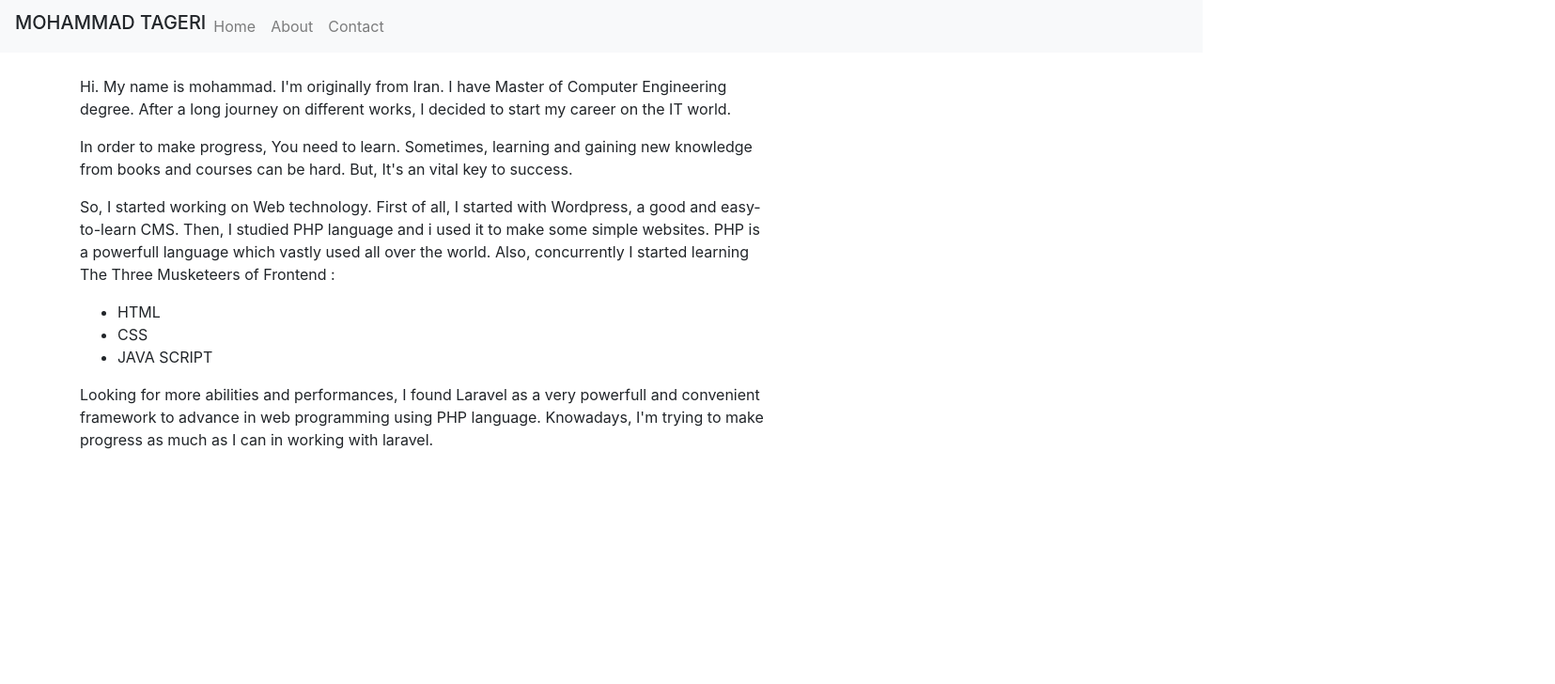
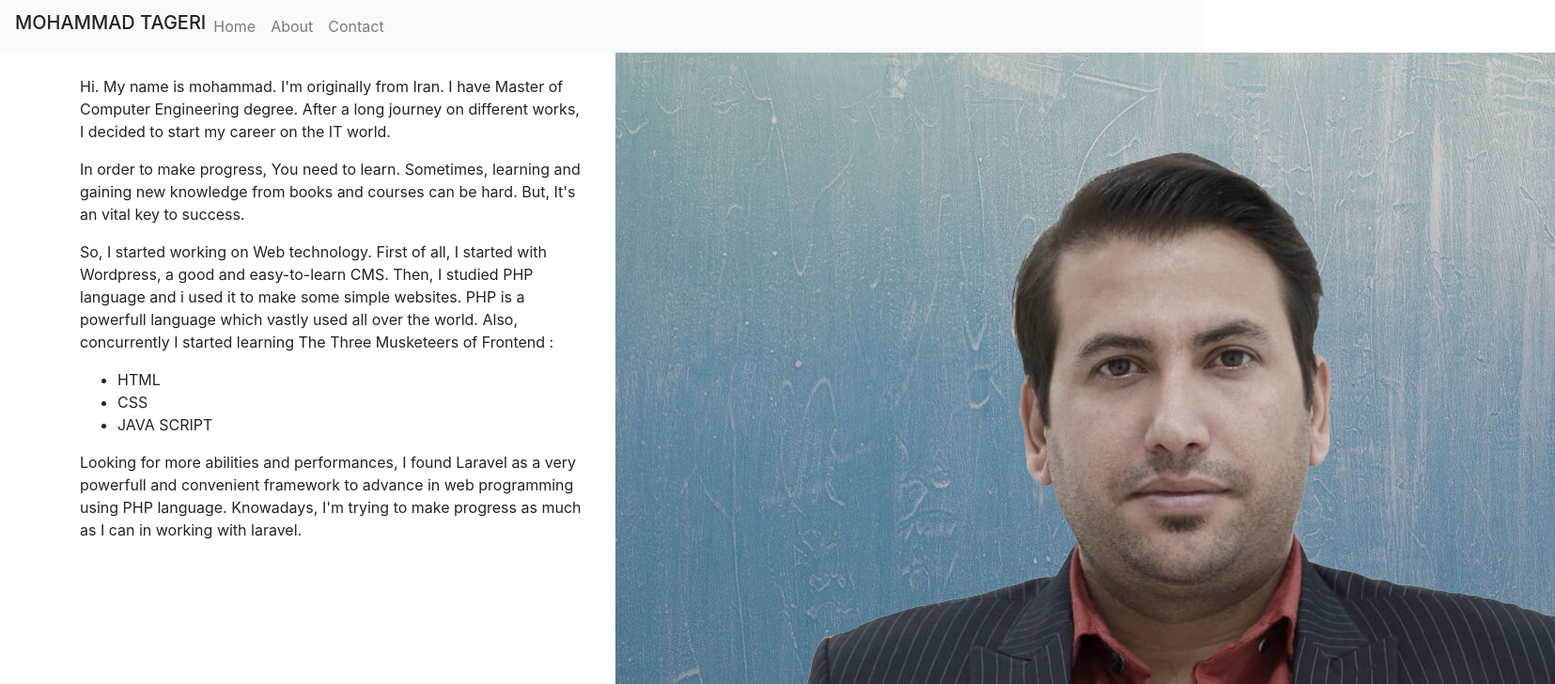
Before and after one commit to MamadTaheri/github-api, a React (Create React App) app: page /about in a window 1280 px wide. Shown: the top 728 px of the page at 94% size, 1655 px wide, since content can reach past the window. Built offline with nearby package versions, Linux system fonts and the light colour scheme.

Commit message:
add image to About component

```diff
--- a/src/components/About.js
+++ b/src/components/About.js
@@ -1,10 +1,14 @@
 import React from "react";
+
+// image
+import img from '../assets/img.jpg'
 
 const About = () => {
   return (
     <div className="container">
       <div className="row">
-        <div className="col-md-8 code-left">
+
+        <div className="col-md-6">
           <br />
           <p>
             Hi. My name is mohammad. I'm originally from Iran. I have Master of
@@ -35,6 +39,10 @@ const About = () => {
             progress as much as I can in working with laravel.
           </p>
         </div>
+
+        <div  className="col-md-6">
+           <img src={img} alt="Mohammad Taheri" />
+        </div>
       </div>
     </div>
   );
```
Also changed, not shown: src/assets/img.jpg (added).
